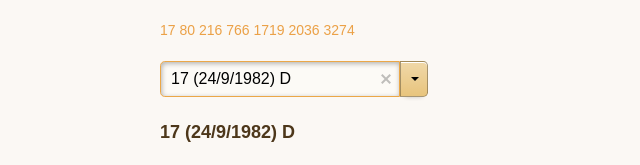
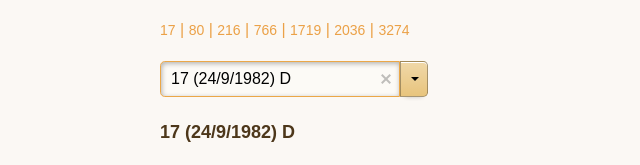
Before and after one commit to AndreySupryaga/prabhatasamgiita, a plain HTML site: page index.html in a window 1280 px wide. Shown: the top 165 px of the page, 235-875 px from the left. Drawn offline with Linux system fonts and the light colour scheme.

Commit message:
Added poem separator.

```diff
--- a/scripts/script.js
+++ b/scripts/script.js
@@ -75,7 +75,8 @@ $(function () {
     function addAllPoemsLinksToMarkup(poems) {
         let poemsMarkupString = '';
         for (let i = 0; i < poems.length; i++) {
-            poemsMarkupString += '<span data-number="' + poems[i].label + '" >' + poems[i].label + ' </span>'
+            poemsMarkupString += '<span data-number="' + poems[i].label + '">' + poems[i].label + '</span>'
+            if (poems.length - 1 !== i) poemsMarkupString += ' | '
         }
         el.allPoems.append(poemsMarkupString);
 
--- a/styles/style.css
+++ b/styles/style.css
@@ -130,8 +130,11 @@ input.radio-tab2:checked ~ .tab-en-container {
     padding: 20px 20px 0;
 }
 
+.all-poems {
+    color: hsl(33, 80%, 60%);
+}
+
 .all-poems span {
     cursor: pointer;
-    color: hsl(33, 80%, 60%);
     font-size: 14px;
 }
```
